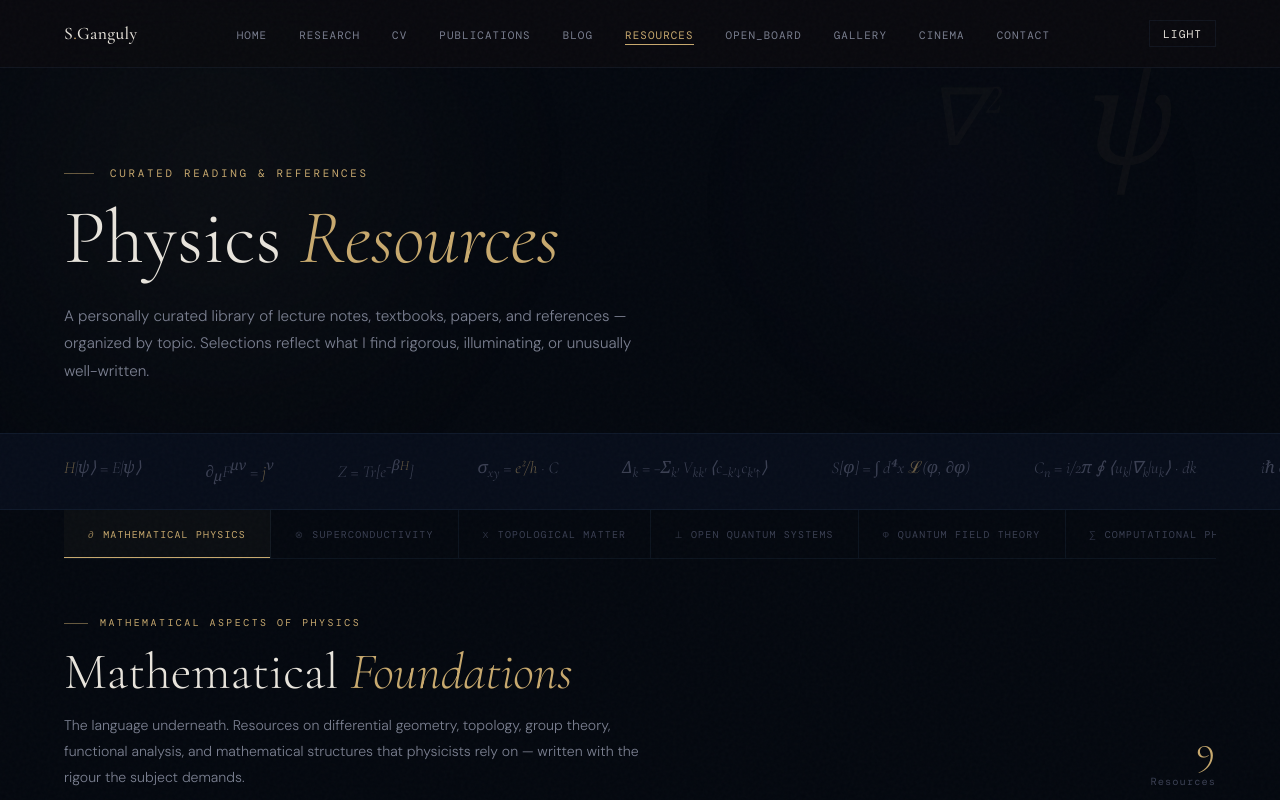
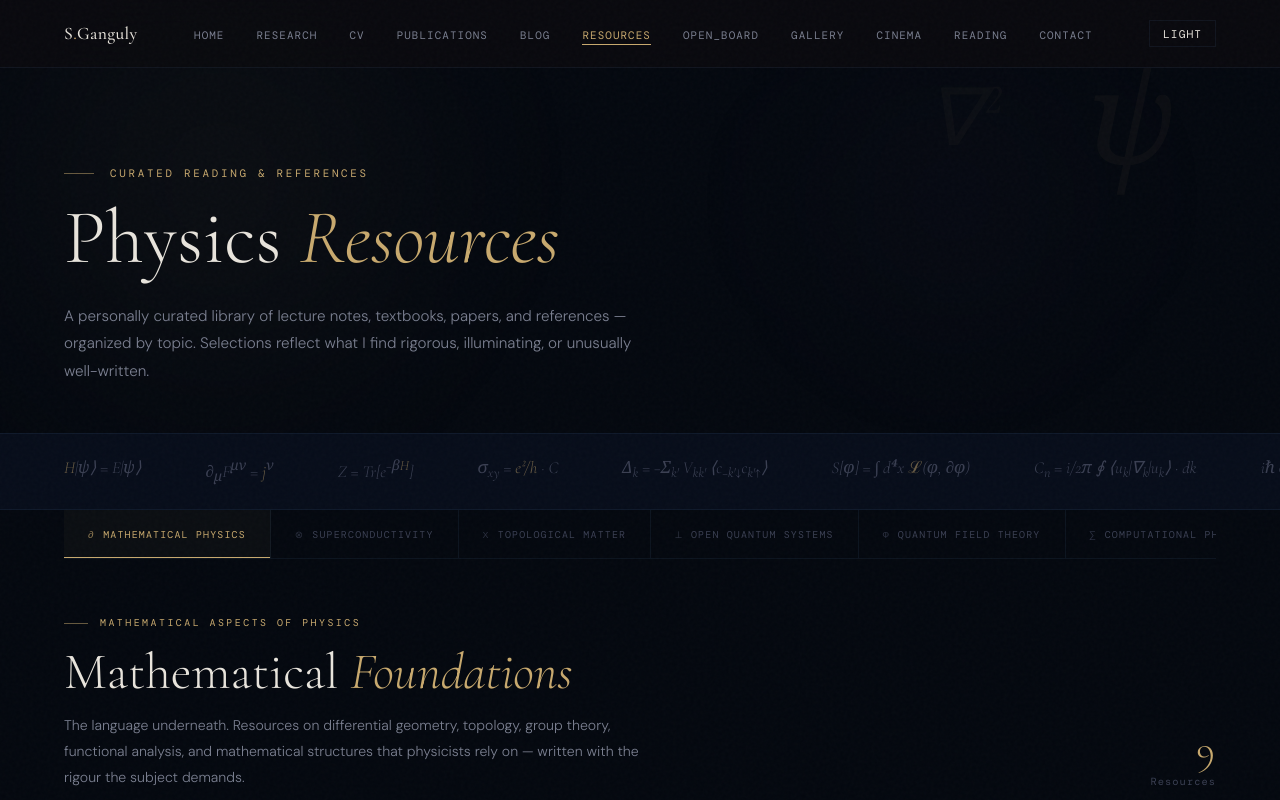
Before and after one commit to samriddhaganguly/samriddhaganguly.github.io, a plain HTML site: page resources/index.html in a window 1280 px wide. Shown: the top 800 px of the page. Drawn offline with nearby package versions, Linux system fonts and the light colour scheme; files whose address does not match are found by name; a web font is replaced by a local one.

Commit message:
Update index.html

```diff
--- a/resources/index.html
+++ b/resources/index.html
@@ -512,6 +512,7 @@
     <li><a href="/open_board/">open_board</a></li>
     <li><a href="/gallery/">Gallery</a></li>
     <li><a href="/movies/">Cinema</a></li>
+    <li><a href="/reading/">Reading</a></li>
     <li><a href="/contact/">Contact</a></li>
   </ul>
 <button class="theme-toggle" id="themeBtn" aria-label="Toggle theme">LIGHT</button>
```
